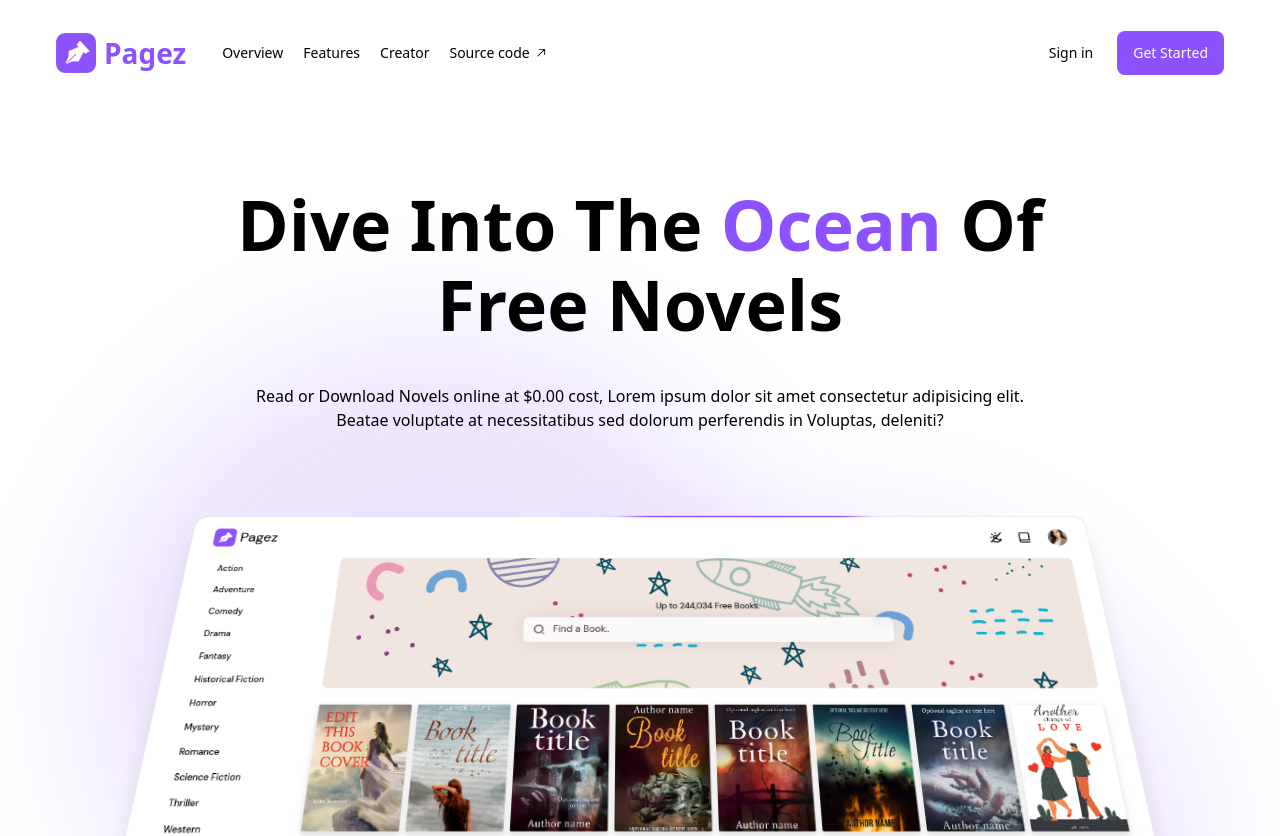
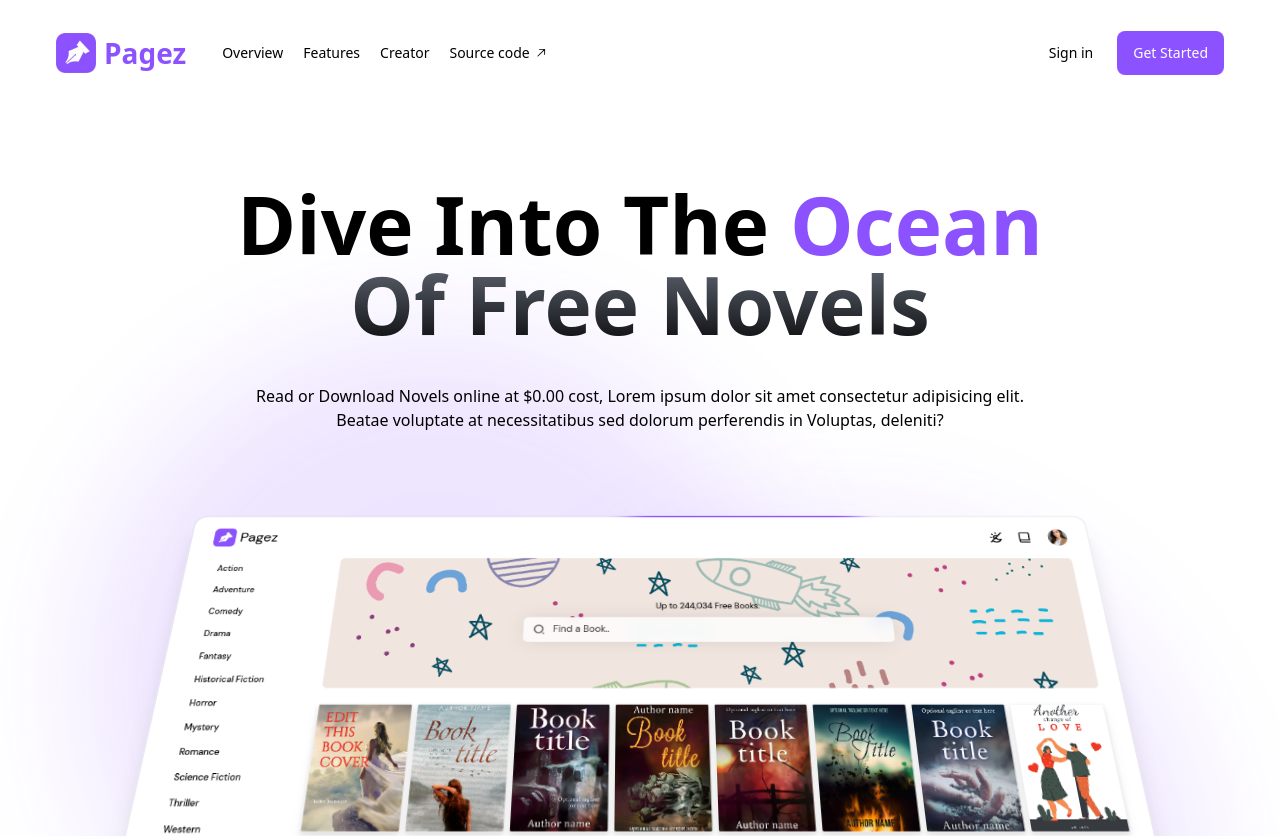
Before and after one commit to kevindermot99/gamezilla, a React (Vite) app: page / in a window 1280 px wide. Shown: the top 836 px of the page. Built offline with nearby package versions, Linux system fonts and the light colour scheme; a web font is replaced by a local one.

Commit message:
gradient text style variable init

```diff
--- a/src/Landing.jsx
+++ b/src/Landing.jsx
@@ -5,6 +5,8 @@ import screenShoot from "./assets/images/screenshoot.png"
 import { GoArrowUpRight } from "react-icons/go";
 
 function Landing() {
+
+  const HeroGradientText = ''
 
   return (
     <div className='px-14 max-lg:px-5 overflow-clip pb-[100px]'>
@@ -31,8 +33,8 @@ function Landing() {
         <div className="absolute top-56 left-7 -z-[10] size-[700px] blur-3xl opacity-15 rounded-[50%] bg-main-color max-sm:hidden"></div>
         <div className="absolute -bottom-10 right-7 -z-[10] size-[700px] blur-3xl opacity-15 rounded-[50%] bg-main-color max-sm:hidden"></div>
 
-        <h1 className='capitalize font-semibold text-[70px] text-black text-wrap max-w-[820px] leading-[80px] mt-[50px] max-sm:text-[40px] max-sm:leading-[45px] max-sm:mt-0'>
-          dive into The <span className='text-main-color '>ocean</span> of Free novels
+        <h1 className='capitalize font-semibold text-[80px] text-wrap max-w-[820px] leading-[80px] mt-[50px] max-sm:text-[40px] max-sm:leading-[45px] max-sm:mt-0'>
+          <span className={`${HeroGradientText}`}>dive into The </span><span className='text-main-color '>ocean</span> <span className='text-transparent bg-clip-text bg-gradient-to-t from-black to-gray-500'>of Free novels</span>
         </h1>
         <p className='text-base  font-normal leading-6 max-w-[800px] text-black text-wrap m-[40px] max-sm:m-0'>
           Read or Download Novels online at $0.00 cost, Lorem ipsum dolor sit amet consectetur adipisicing elit. Beatae voluptate at necessitatibus sed dolorum perferendis in Voluptas, deleniti?
```
